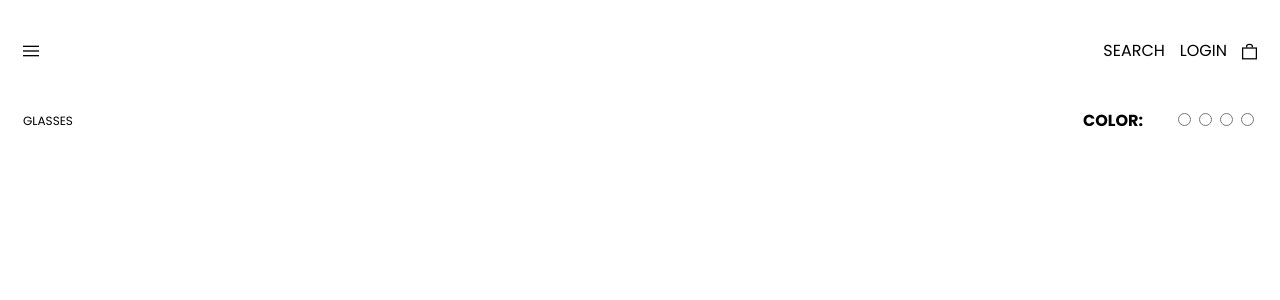
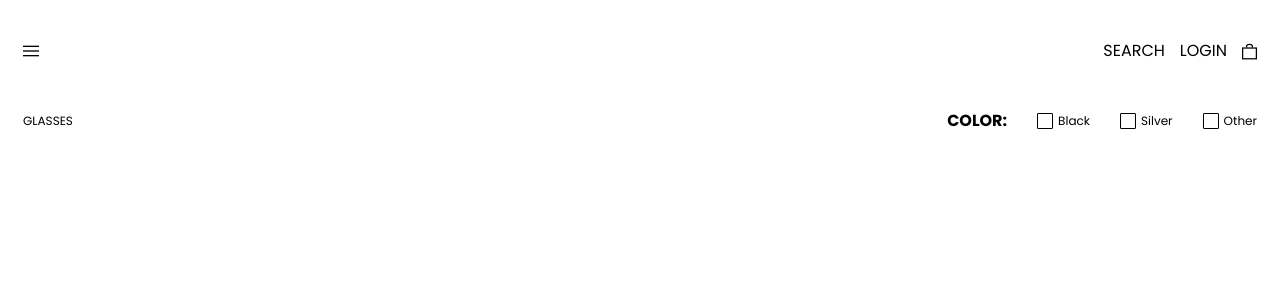
Before and after one commit to irinanic88/Code-Test-Ze-Glasses, a React (Create React App) app: page / in a window 1280 px wide. Shown: the top 300 px of the page. Built offline with nearby package versions, Linux system fonts and the light colour scheme.

Commit message:
Add form controls

```diff
--- a/src/assets/scss/_mixins.scss
+++ b/src/assets/scss/_mixins.scss
@@ -1,6 +1,6 @@
 @import './variables';
 
-@mixin responsive ($breakpoint) {
+@mixin responsive($breakpoint) {
 
   @if $breakpoint == laptop {
     @media screen and (min-width: 992px) {
@@ -21,6 +21,12 @@
   }
 }
 
+@mixin flex() {
+  display: flex;
+  align-items: center;
+
+}
+
 @mixin icons($w) {
   width: $w;
   cursor: pointer;
--- a/src/components/Header/Header.module.scss
+++ b/src/components/Header/Header.module.scss
@@ -3,8 +3,7 @@
 
 .header {
   margin-top: 10px;
-  display: flex;
-  align-items: center;
+  @include flex();
   justify-content: space-between;
 
   &__burger {
@@ -17,8 +16,7 @@
   }
 
   &__nav {
-    display: flex;
-    align-items: center;
+    @include flex();
     gap: 30px;
 
     @include responsive(tablet) {
--- a/src/components/Main/Main.js
+++ b/src/components/Main/Main.js
@@ -2,6 +2,24 @@ import React from 'react';
 import styles from './Main.module.scss';
 
 const Main = () => {
+    const formElement = (title) => {
+        return (
+            <label className={styles.main__radio} key={title}>
+                <input type="radio" name="color" className={styles.main__input} />
+                <div className={styles.main__visibleRadio}>
+                    <div className={styles.main__control}>
+                        <div className={styles.main__checked}/>
+                    </div>
+                    <div className={styles.main__label}>
+                        {title}
+                    </div>
+                </div>
+            </label>
+        )
+    }
+
+    const colorsToFilter = ['black', 'silver', 'other'];
+
     return (
         <main className={styles.main}>
             <div className={styles.main__header}>
@@ -9,18 +27,9 @@ const Main = () => {
                 <form className={styles.main__form}>
                     <h3 className={styles.main__formHeader}>Color:</h3>
                     <div className={styles.main__formGroup}>
-                        <label className={styles.main__label}>
-                            <input type="radio" name="color" className={styles.main__input} />
-                        </label>
-                        <label className={styles.main__label}>
-                            <input type="radio" name="color" className={styles.main__input} />
-                        </label>
-                        <label className={styles.main__label}>
-                            <input type="radio" name="color" className={styles.main__input} />
-                        </label>
-                        <label className={styles.main__label}>
-                            <input type="radio" name="color" className={styles.main__input} />
-                        </label>
+                        {
+                            colorsToFilter.map(color => formElement(color))
+                        }
                     </div>
                 </form>
             </div>
--- a/src/components/Main/Main.module.scss
+++ b/src/components/Main/Main.module.scss
@@ -1,8 +1,10 @@
+@import '../../assets/scss/variables';
+@import '../../assets/scss/mixins';
+
 .main {
 
   &__header {
-    display: flex;
-    align-items: center;
+    @include flex();
     justify-content: space-between;
   }
 
@@ -13,9 +15,7 @@
   }
 
   &__form {
-    display: flex;
-    align-items: center;
-    justify-content: space-between;
+    @include flex();
     gap: 30px;
   }
 
@@ -24,4 +24,50 @@
     font-weight: 700;
     text-transform: uppercase;
   }
+
+  &__formGroup {
+    @include flex();
+    gap: 30px;
+  }
+
+  &__radio {
+    position: relative;
+  }
+
+  &__input {
+    position: absolute;
+    width: 0;
+    height: 0;
+    opacity: 0;
+    outline: none;
+  }
+
+  &__visibleRadio {
+    @include flex();
+    gap: 5px;
+  }
+
+  &__control {
+    position: relative;
+    width: 16px;
+    height: 16px;
+    border: 1px solid $black;
+    border-radius: 1px;
+  }
+
+  &__label {
+    font-size: 12px;
+    text-transform: capitalize;
+  }
+
+  &__input:checked ~ &__visibleRadio &__checked {
+    position: absolute;
+    top: 50%;
+    left: 50%;
+    transform: translate(-50%, -50%);
+    width: 10px;
+    height: 10px;
+    background-color: $black;
+  }
+
 }
```
